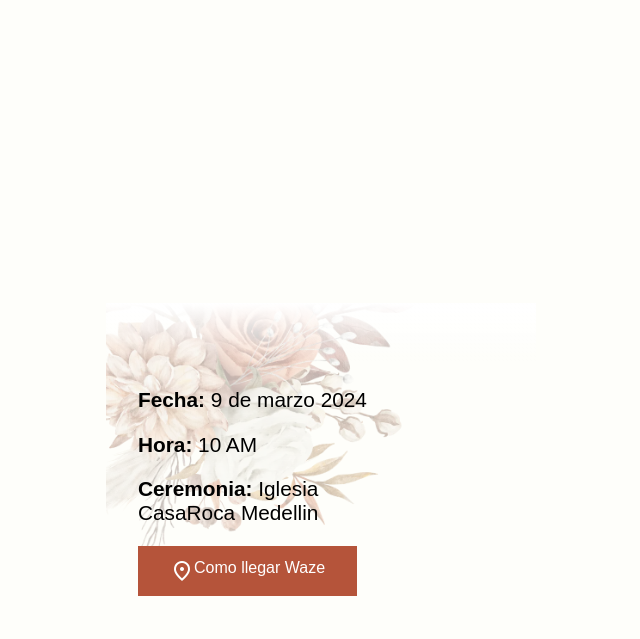
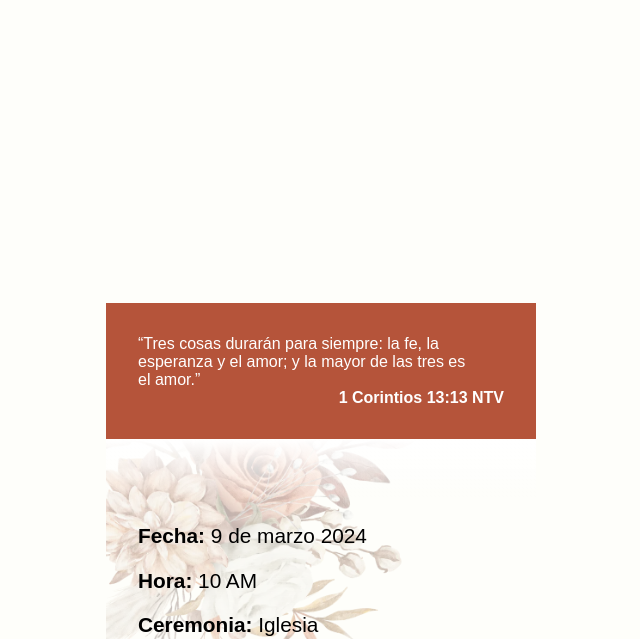
Before and after one commit to JoezerG/invitacionboda, an Astro site: page / in a window 1280 px wide. Shown: the part 497-1136 px from the top of the page, without its empty margins (319-959 px from the left). Built offline with nearby package versions, Linux system fonts and the light colour scheme; Astro itself is replaced by a stand-in of ours.

Commit message:
add versiculo

```diff
--- a/src/components/MainContainer.astro
+++ b/src/components/MainContainer.astro
@@ -14,6 +14,13 @@ const WSLINK = `https://wa.me/573175224134?text=${encodeURI(
     <video id="videoplayer" autoplay muted playsinline>
       <source src="video_invitacion.mp4" type="video/mp4" />
     </video>
+  </section>
+  <section id="versi">
+    <p>
+      “Tres cosas durarán para siempre: la fe, la esperanza y el amor; y la
+      mayor de las tres es el amor.”
+      <span>1 Corintios 13:13 NTV</span>
+    </p>
   </section>
   <section id="information">
     <div class="content">
@@ -146,6 +153,17 @@ const WSLINK = `https://wa.me/573175224134?text=${encodeURI(
     }
   }
 
+  #versi {
+    padding: 1rem 2rem;
+    background-color: #b5543a;
+    color: #fff;
+    span {
+      font-weight: bold;
+      display: block;
+      text-align: right;
+    }
+  }
+
   a {
     background-color: #b5543a;
     padding: 0.8rem 2rem;
```
